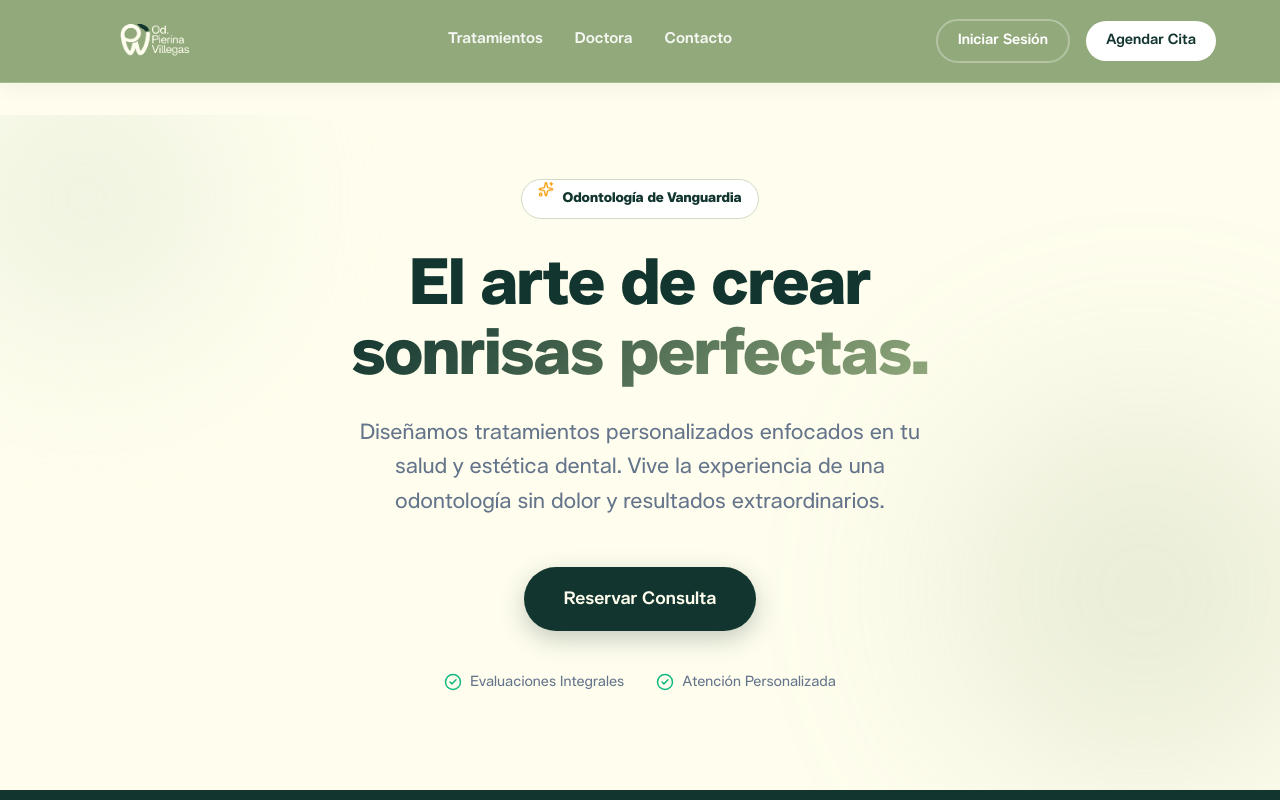
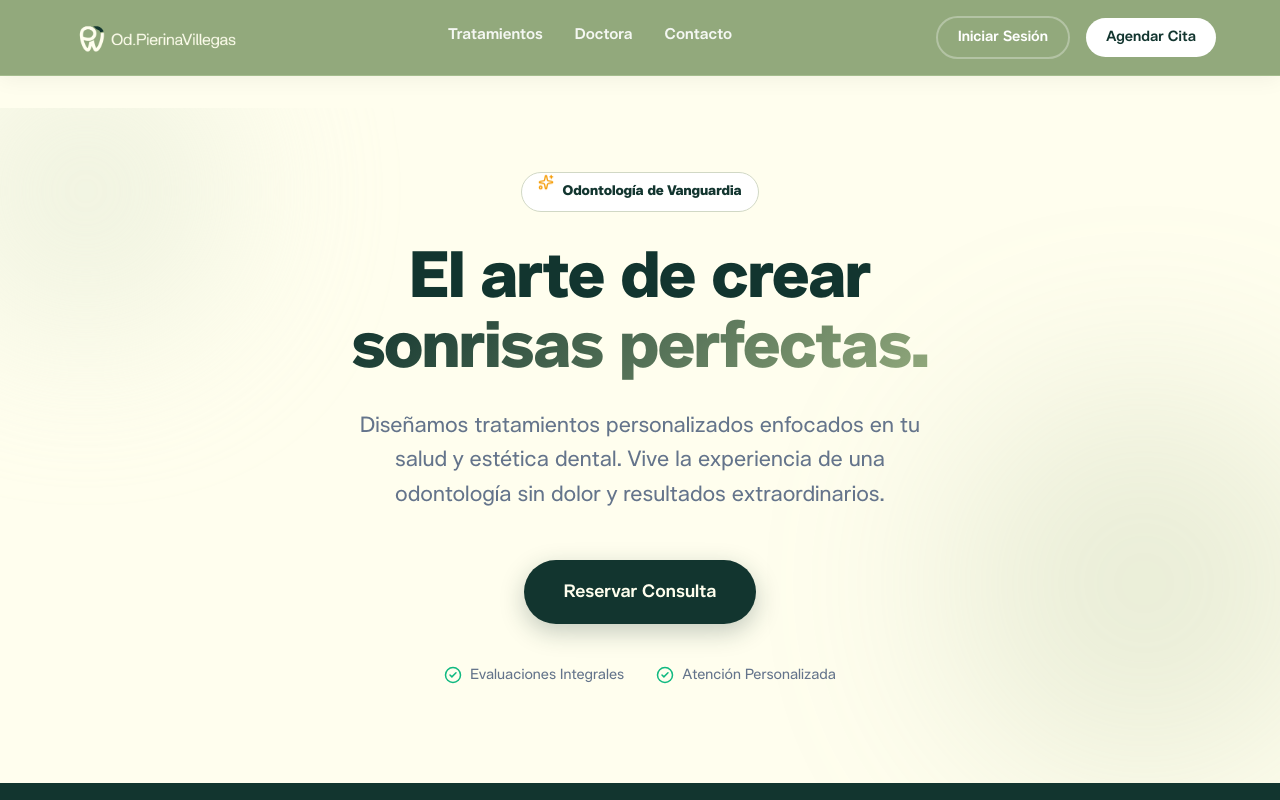
Before and after one commit to Villegascs/Od-Pierina-Villegas, a Next.js app: page / in a window 1280 px wide. Shown: the top 800 px of the page. Built offline with nearby package versions, Linux system fonts and the light colour scheme.

Commit message:
content: update header logo to LOGO_Mesa de trabajo 1

```diff
--- a/src/components/Header.tsx
+++ b/src/components/Header.tsx
@@ -44,7 +44,7 @@ export default function Header() {
         {/* Logo (Left) */}
         <Link href="/" style={{ display: 'flex', alignItems: 'center' }}>
           <Image
-            src="/images/logo.png"
+            src="/images/logo-header.png"
             alt="Od. Pierina Villegas Logo"
             width={180}
             height={50}
```
Also changed, not shown: public/images/logo-header.png (added).
